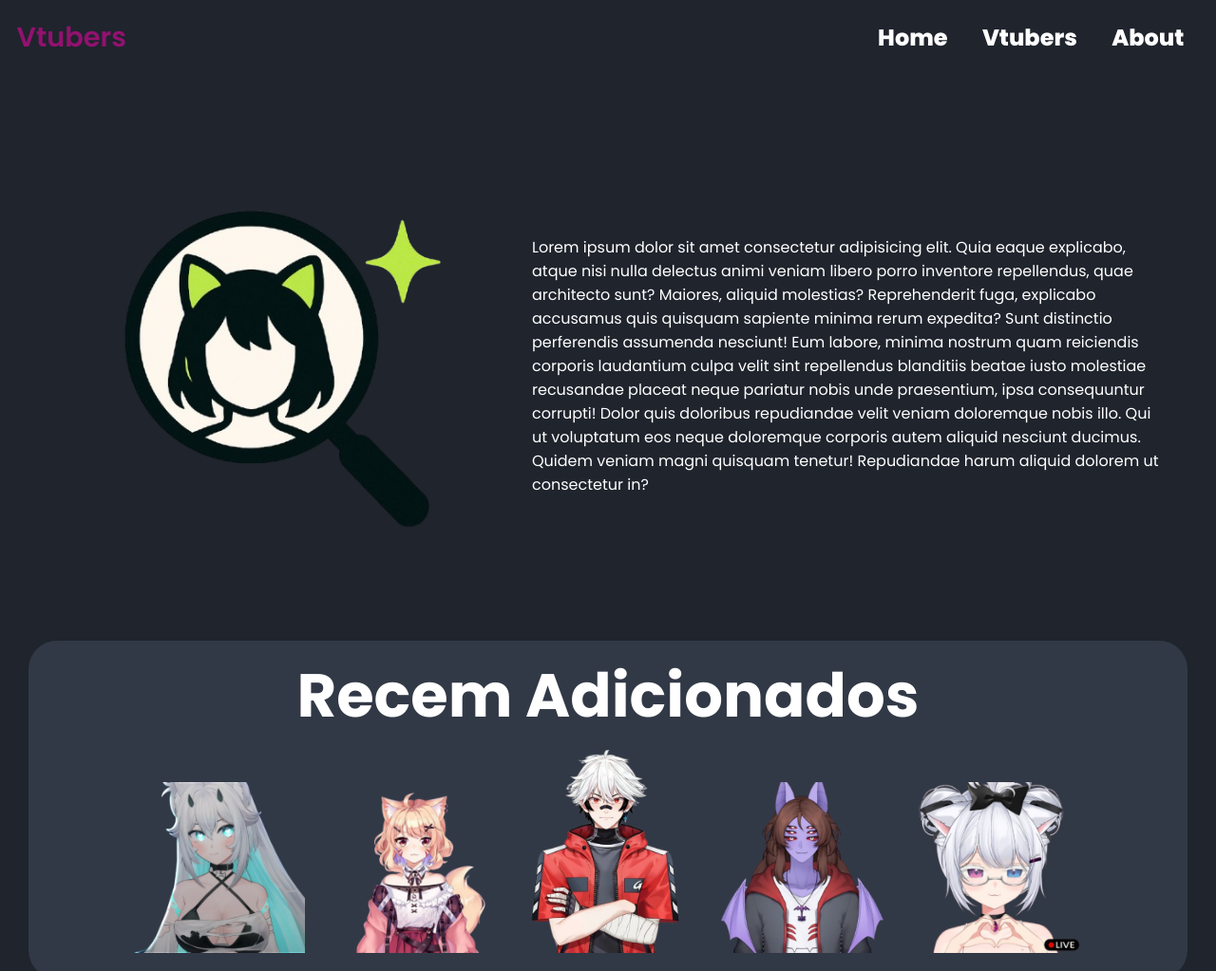
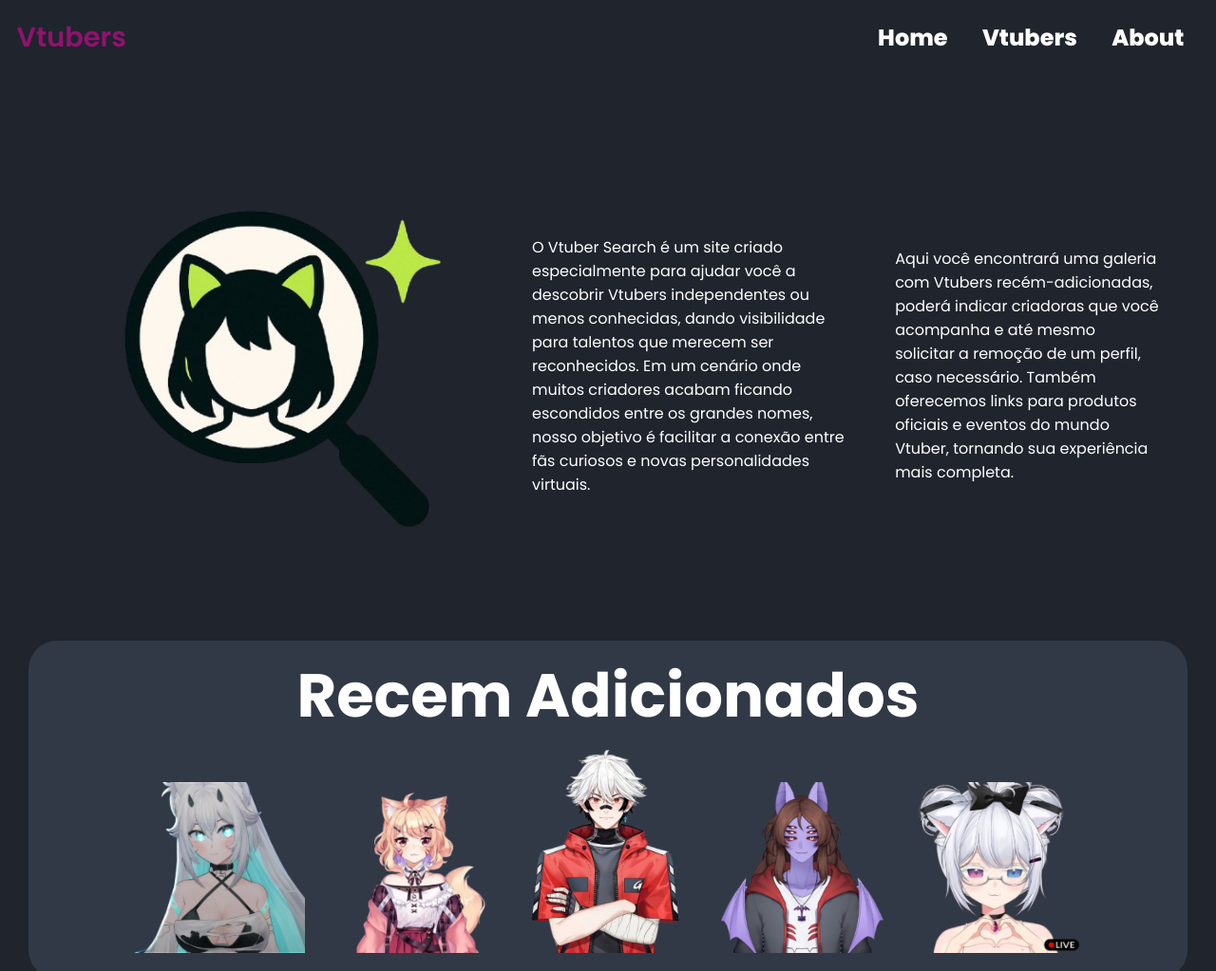
Before and after one commit to GilvanPedro/Vtuber, a plain HTML site: page index.html in a window 1280 px wide. Shown: the top 1023 px of the page at 95% size. Drawn offline with Linux system fonts and the light colour scheme; a web font is replaced by a local one.

Commit message:
Update index.html

```diff
--- a/index.html
+++ b/index.html
@@ -40,14 +40,10 @@
             <div class="home-content">
                 <img src="./img/Logo Vtuber Search.png" class="home-img"></img>
                 <p>
-                    Lorem ipsum dolor sit amet consectetur adipisicing elit. Quia eaque explicabo, atque nisi nulla
-                    delectus animi veniam libero porro inventore repellendus, quae architecto sunt? Maiores, aliquid
-                    molestias? Reprehenderit fuga, explicabo accusamus quis quisquam sapiente minima rerum expedita?
-                    Sunt distinctio perferendis assumenda nesciunt! Eum labore, minima nostrum quam reiciendis corporis
-                    laudantium culpa velit sint repellendus blanditiis beatae iusto molestiae recusandae placeat neque
-                    pariatur nobis unde praesentium, ipsa consequuntur corrupti! Dolor quis doloribus repudiandae velit
-                    veniam doloremque nobis illo. Qui ut voluptatum eos neque doloremque corporis autem aliquid nesciunt
-                    ducimus. Quidem veniam magni quisquam tenetur! Repudiandae harum aliquid dolorem ut consectetur in?
+                    O Vtuber Search é um site criado especialmente para ajudar você a descobrir Vtubers independentes ou menos conhecidas, dando visibilidade para talentos que merecem ser reconhecidos. Em um cenário onde muitos criadores acabam ficando escondidos entre os grandes nomes, nosso objetivo é facilitar a conexão entre fãs curiosos e novas personalidades virtuais.
+                </p>
+                <p>
+                    Aqui você encontrará uma galeria com Vtubers recém-adicionadas, poderá indicar criadoras que você acompanha e até mesmo solicitar a remoção de um perfil, caso necessário. Também oferecemos links para produtos oficiais e eventos do mundo Vtuber, tornando sua experiência mais completa.
                 </p>
             </div>
         </div>
```
